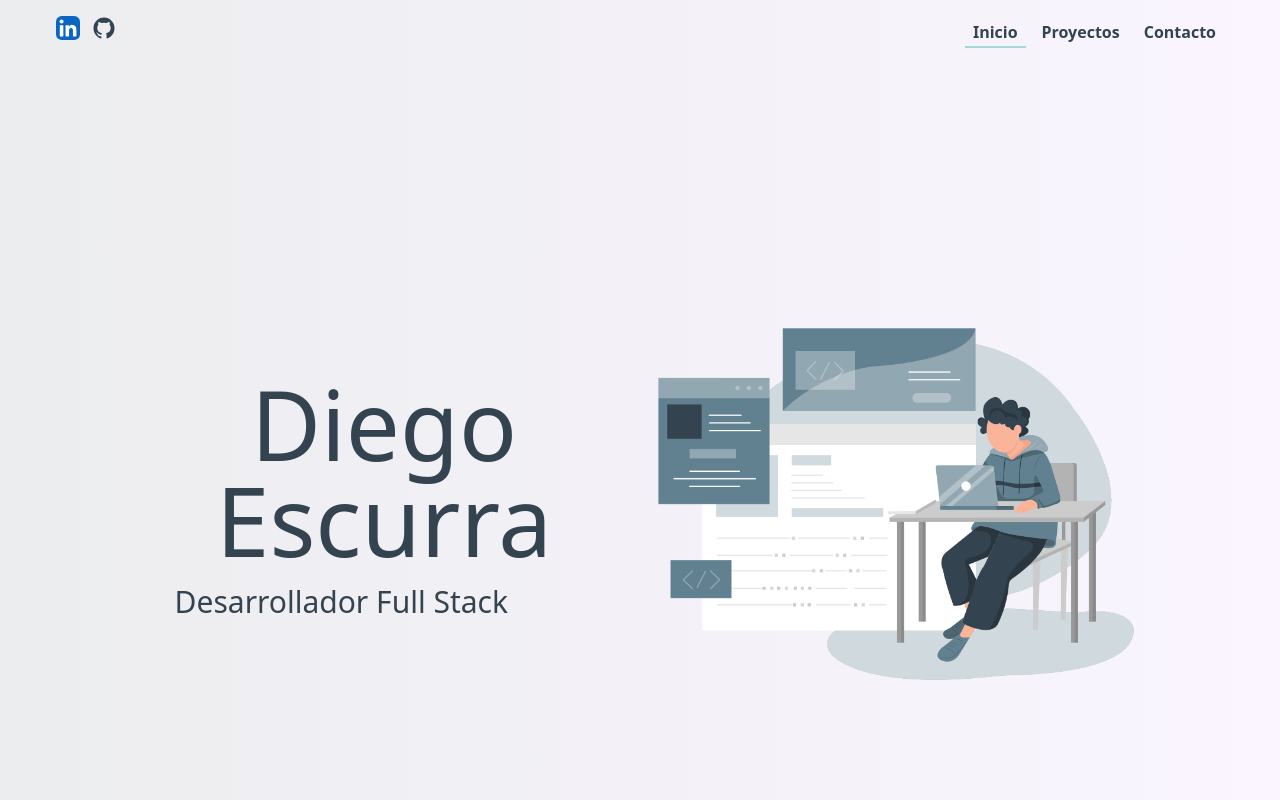
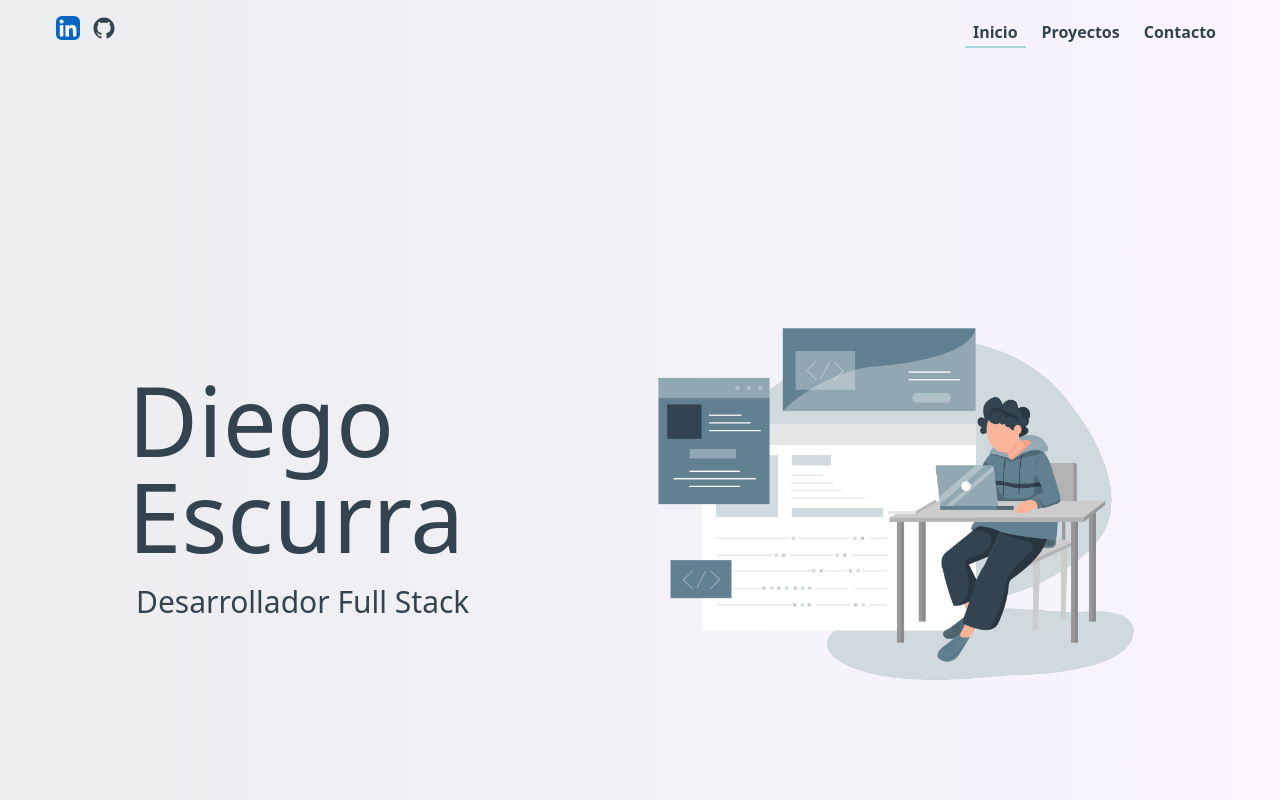
Before and after one commit to diegoescurra/portfolio, a React (Vite) app: page / in a window 1280 px wide. Shown: the top 800 px of the page. Built offline with nearby package versions, Linux system fonts and the light colour scheme.

Commit message:
sub alineado

```diff
--- a/src/components/Views/Home.jsx
+++ b/src/components/Views/Home.jsx
@@ -25,7 +25,7 @@ export const Home = () => {
         let ctx = gsap.context(() => {
             gsap.from(img.current, { opacity: 0, x:-100, duration: 1, ease: "power2.inOut",})
             gsap.from(text.current, { opacity: 0, x:100, duration: 1, ease: "power2.inOut",} )
-            gsap.fromTo(about.current,{opacity: 0, y:200},{opacity: 1, y: 0, duration: 1, scrollTrigger: { trigger: about.current}})
+            gsap.fromTo(about.current,{opacity: 0, y:200},{opacity: 1, y: 0, duration: 1.5, scrollTrigger: { trigger: about.current}})
             gsap.fromTo(contact.current,{opacity: 0, x:-2200},{opacity: 1, x: 0, duration: 1, scrollTrigger: { trigger: contact.current}})
         },)
         return () => ctx.revert();
@@ -43,10 +43,10 @@ export const Home = () => {
                     <div className="w-full h-auto grid grid-cols-1 sxl:grid-cols-2 ">
 
                         <div ref={text} className='w-full flex flex-col justify-center'>
-                            <h1 className='text-5xl smd:text-8xl mb-3 text-center'>
+                            <h1 className='text-7xl smd:text-8xl mb-3 text-center smd:text-start'>
                                 Diego Escurra
                             </h1>
-                            <p className='mb-2 p-1 text-3xl text-center smd:text-end w-full smd:w-3/4'>Desarrollador Full Stack</p>
+                            <p className='mb-2 p-2 text-3xl text-center smd:text-start '>Desarrollador Full Stack</p>
                         </div>
                         <div className='flex-col'>
                             <img ref={img} src='/Software-Developer.png' alt='Diego Escurra' className='w-lg h-auto ' />
```
